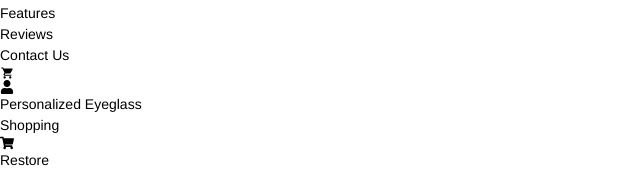
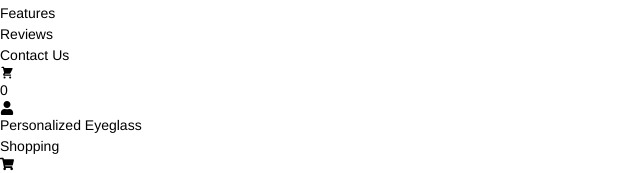
Before and after one commit to Mujahid2000/Eye-Glass-Shop, a React (Vite) app: page / in a window 1280 px wide. Shown: the part 374-547 px from the top of the page, without its empty margins (0-640 px from the left). Built offline with nearby package versions, Linux system fonts and the light colour scheme; no server answers.

Commit message:
add more code

```diff
--- a/package.json
+++ b/package.json
@@ -10,12 +10,14 @@
     "preview": "vite preview"
   },
   "dependencies": {
+    "axios": "^1.7.1",
     "localforage": "^1.10.0",
     "match-sorter": "^6.3.4",
     "react": "^18.2.0",
     "react-dom": "^18.2.0",
     "react-icons": "^5.2.1",
     "react-router-dom": "^6.23.1",
+    "sonner": "^1.4.41",
     "sort-by": "^1.2.0",
     "swiper": "^11.1.3"
   },
--- a/src/Components/Navbar.jsx
+++ b/src/Components/Navbar.jsx
@@ -1,10 +1,13 @@
-import React, { useState } from 'react';
+import axios from 'axios';
+import React, { useEffect, useState } from 'react';
 import { FaUser } from 'react-icons/fa';
+import { HiShoppingCart } from 'react-icons/hi';
 import { IoMdCart, IoMdClose, IoMdMenu } from 'react-icons/io';
 import { Link, NavLink } from 'react-router-dom';
 
 const Navbar = () => {
     const [open, setOpen] = useState(false);
+    const [product, setProduct] = useState([])
     let Links = [
         {name: 'Home', link: '/', id: 1},
         {name: 'About Us', link: '/shop', id: 2},
@@ -14,6 +17,13 @@ const Navbar = () => {
         {name: 'Contact Us', link: '/contactUs', id:6},
 
     ]
+
+    useEffect(() =>{
+        axios.get('https://eye-server.vercel.app/addCart')
+        .then(res => setProduct(res.data))
+        .catch(error => console.error(error))
+    },[product])
+
     return (
         <div className="shadow-md w-full fixed top-0 left-0 z-50">
             <div className="flex  md:flex justify-between items-center bg-white py-4 md:px-5 px-7">
@@ -38,8 +48,13 @@ const Navbar = () => {
                 </ul>
 
                 <div className='flex mr-16 md:mr-0 lg:mr-0 xl:mr-0 2xl:mr-0 gap-3'>
-                <IoMdCart className='w-6  h-6 cursor-pointer'/>
-                <FaUser className='w-5 h-5 cursor-pointer'/>
+                <div className="flex  items-center justify-center bg-white">
+      <div className="relative scale-75">
+        <HiShoppingCart className="h-8 w-8 text-black" />
+        <span className="absolute -top-2 left-4 rounded-full bg-red-500 p-0.5 px-2 text-sm text-red-50">{product.length}</span>
+      </div>
+    </div>
+                <FaUser className='w-6 h-6 cursor-pointer'/>
                 </div>
             </div>
         </div>
--- a/src/Components/ProductCard.jsx
+++ b/src/Components/ProductCard.jsx
@@ -1,6 +1,8 @@
 
+import axios from 'axios';
 import {  FaRegHeart } from 'react-icons/fa';
 import { GoDotFill } from 'react-icons/go';
+import { Toaster, toast } from 'sonner';
 
 const ProductCard = () => {
 
@@ -12,6 +14,13 @@ const ProductCard = () => {
         { id: 5, name: 'Ray Ban', price: '$100', originalPrice: '$150', image: 'https://i.ibb.co/7CFkcYx/Image-10.png' ,discount: '10%'},
         { id: 6, name: 'Occhiali', price: '$110', originalPrice: '$150', image: 'https://i.ibb.co/L0S9YRz/Image-6.png', discount: '10%' },
       ];
+
+
+      const handleCart = (cart) =>{
+        axios.post('https://eye-server.vercel.app/addCart', cart)
+        .then((response) => console.log(response));
+        toast.success("Item added to cart!")
+      }
 
 
     return (
@@ -61,11 +70,19 @@ const ProductCard = () => {
                 <p className='text-base md:text-[20px] leading-[30px] text-[rgb(56,56,56)] font-jost font-bold tracking-normal text-left'>{product.originalPrice}</p>
                 <p className='text-base md:text-[20px] text-customGray font-jost text-custom font-normal tracking-normal text-left line-through'>{product.price}</p>
             </div>
-            <button className='text-customGray90 font-jost text-[20px] font-normal leading-[29px] mt-5 tracking-normal text-left underline'>Add To Cart</button>
+            <button onClick={() =>handleCart(product)} className='text-customGray90 font-jost text-[20px] font-normal leading-[29px] mt-5 tracking-normal text-left underline'>Add To Cart</button>
           </div>
         ))}
       </div>
     </div>
+    <Toaster
+        position="bottom-right"
+        toastOptions={{
+          classNames: {
+            success: "text-green-400",
+          },
+        }}
+      />
         </div>
     );
 };
```
Also changed, not shown: 1 other file (tests, documents, lock files or other folders).
